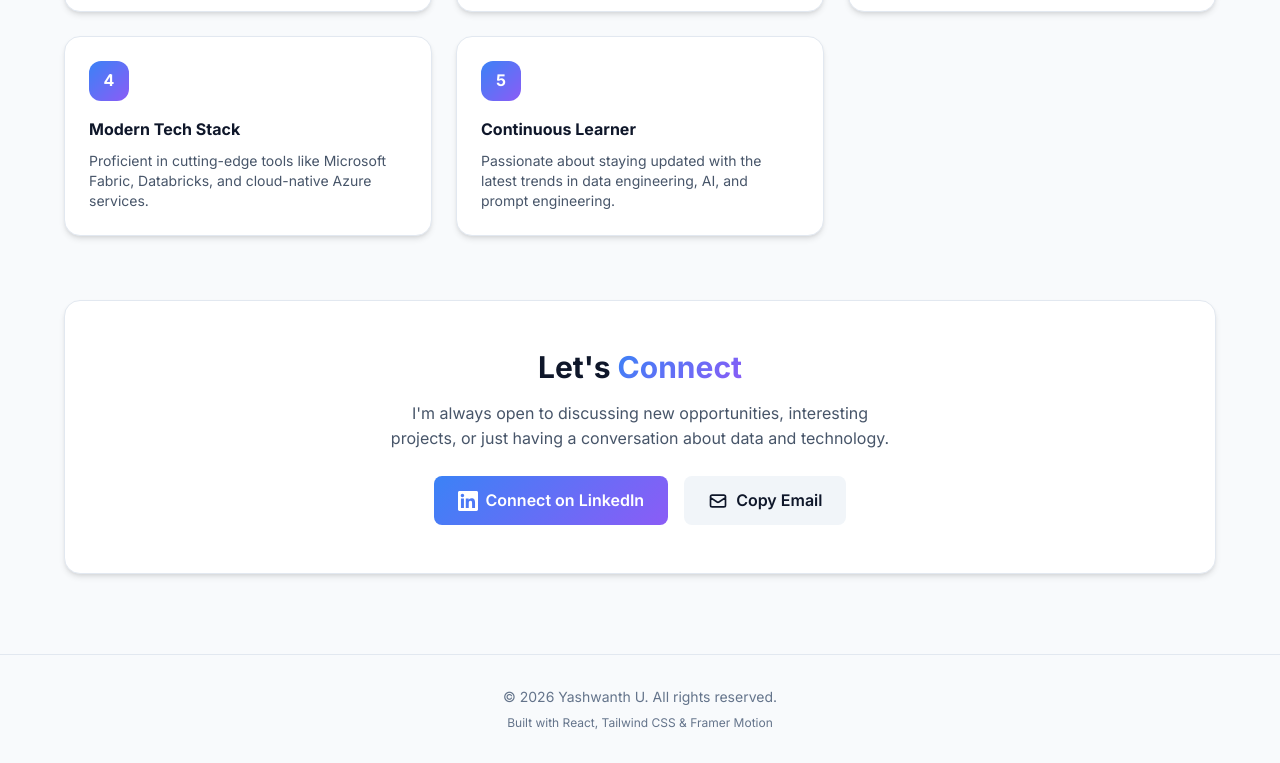
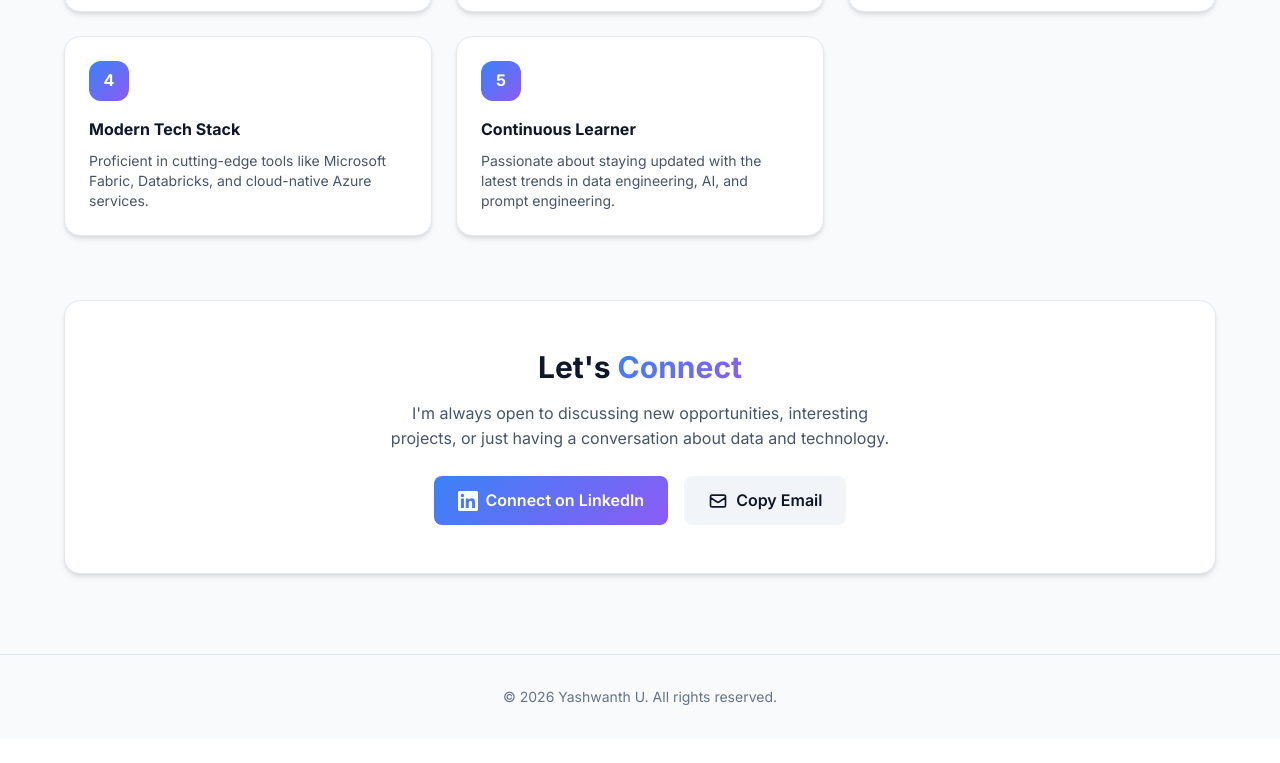
Before and after one commit to Yashwanth1606/MyPorfolio, a React (Vite) app: page / in a window 1280 px wide. Shown: the part 4215-4978 px from the top of the page. After the commit the page ends 4954 px from the top, so only its background shows below. Built offline with nearby package versions, Linux system fonts and the light colour scheme.

Commit message:
Remove built with line from footer

```diff
--- a/src/App.jsx
+++ b/src/App.jsx
@@ -55,9 +55,6 @@ function App() {
           <p className="text-sm" style={{ color: 'var(--text-muted)' }}>
             © {new Date().getFullYear()} Yashwanth U. All rights reserved.
           </p>
-          <p className="text-xs mt-2" style={{ color: 'var(--text-muted)' }}>
-            Built with React, Tailwind CSS & Framer Motion
-          </p>
         </footer>
       </div>
     </Router>
```
